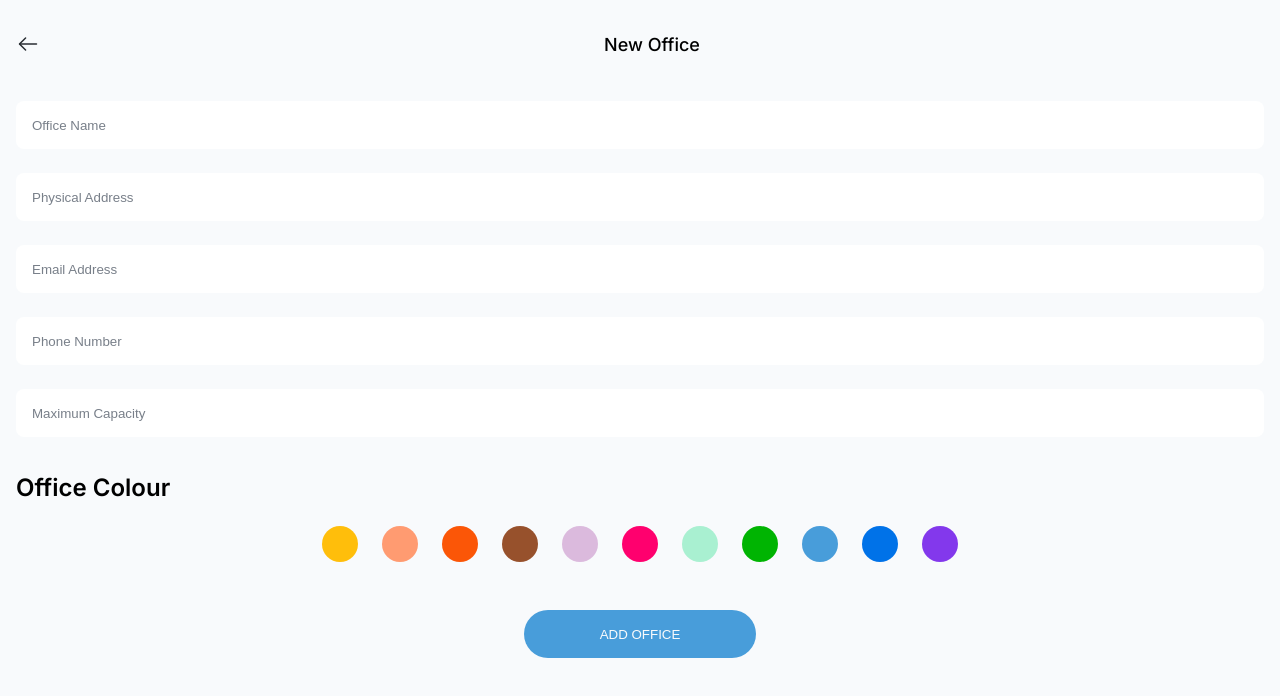
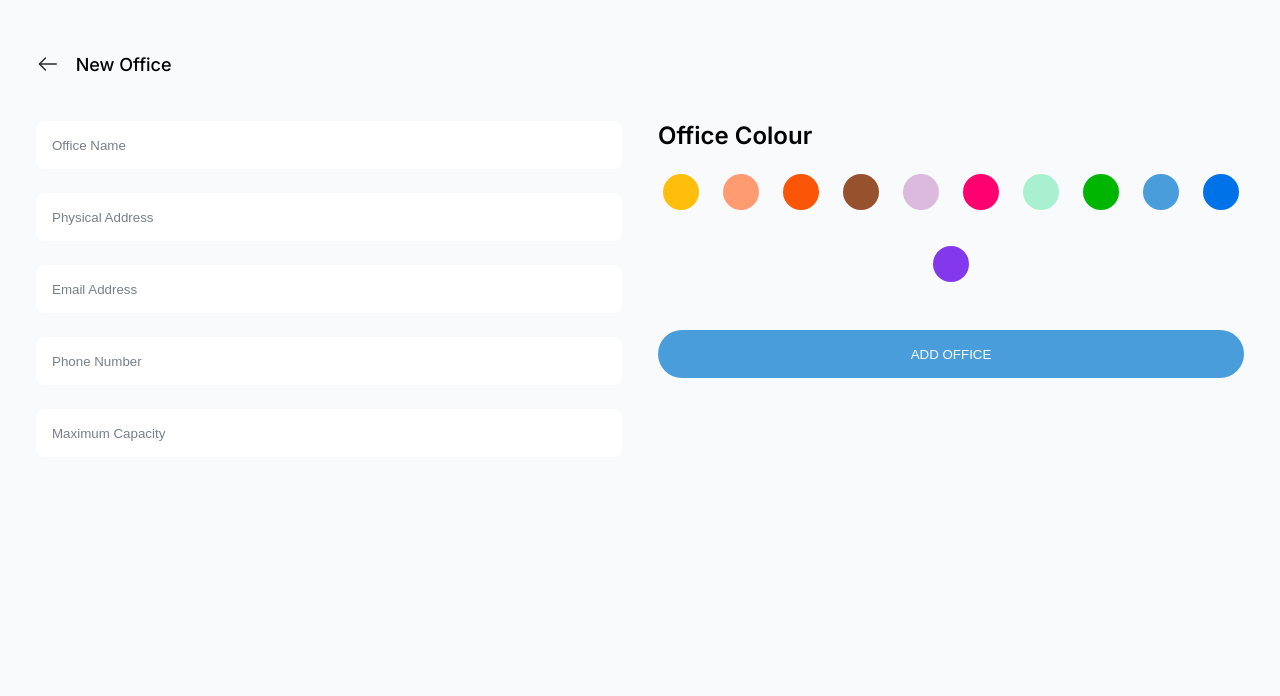
Before and after one commit to SabeloX/Office-Manager, a Next.js app: page /add-office in a window 1280 px wide. Shown: the top 696 px of the page. Built offline with nearby package versions, Linux system fonts and the light colour scheme.

Commit message:
OM-23: add responsiveness for add office page

```diff
--- a/components/page-title/page-title.css
+++ b/components/page-title/page-title.css
@@ -10,3 +10,15 @@
     font-size: 18px;
     font-weight: 500;
 }
+
+@media (min-width: 768px){
+    .page-title {
+        justify-content: start;
+        width: 100%;
+        max-width: 1440px;
+    }
+    .page-title > p {
+        text-align: left;
+        margin-left: 16px;
+    }
+}
--- a/pages/add-office/AddOffice.tsx
+++ b/pages/add-office/AddOffice.tsx
@@ -106,6 +106,7 @@ export const AddOffice = ({ currentOffice, edit }: Props) => {
         <>
         <div className="add-office">
             <PageTitle title="New Office" />
+            <div>
                 <div className="add-office__info">
                     <InputField value={officeName} onChange={(value) => setOfficeName(value)} placeholder="Office Name" />
                     <InputField value={physicalAddress} onChange={(value) => setPhysicalAddress(value)} placeholder="Physical Address" />
@@ -113,6 +114,7 @@ export const AddOffice = ({ currentOffice, edit }: Props) => {
                     <InputField value={phoneNumber} onChange={(value) => setPhoneNumber(value)} placeholder="Phone Number" />
                     <InputField value={maxCapacity} type='number' onChange={(value) => setMaxCapacity(parseInt(value))} placeholder="Maximum Capacity " />
                 </div>
+                <div>
                     <div className="add-office__choose-color">
                         <h3>Office Colour</h3>
                         <ChooseColor setColor={setOfficeColor} selectedColor={officeColor} />
@@ -123,6 +125,8 @@ export const AddOffice = ({ currentOffice, edit }: Props) => {
                         {edit && <Button text onClick={() => setOpenDeleteOffice(true)}>Delete Office</Button>}
                     </div>
                 </div>
+            </div>
+        </div>
         <DeleteModal office onDelete={handleDeleteOffice} open={openDeleteOffice} onClose={() => setOpenDeleteOffice(false)} />
         </>
     )
--- a/pages/add-office/add-office.css
+++ b/pages/add-office/add-office.css
@@ -2,7 +2,7 @@
     padding: 16px;
 }
 
-.add-office  > .page-title {
+.add-office .page-title {
     margin-bottom: 45px;
 }
 
@@ -23,7 +23,7 @@
     font-weight: 600;
 }
 
-.add-office > div:last-of-type {
+.add-office > div:first-of-type > div:last-of-type {
     display: flex;
     flex-direction: column;
     align-items: center;
@@ -38,3 +38,27 @@
 small {
     color: #F44336;
 }
+
+@media (min-width: 768px) {
+    .add-office{
+        padding: 36px;
+        display: flex;
+        flex-direction: column;
+        align-items: center;
+    }
+
+    .add-office > div:nth-of-type(2) {
+        display: flex;
+        gap: 36px;
+        max-width: 1440px;
+        width: 100%;
+    }
+
+    .add-office > div:nth-of-type(2) > .add-office__info {
+        flex: 1;
+    }
+
+    .add-office > div:nth-of-type(2) > div:last-of-type {
+        flex: 1;
+    }
+}
```
Also changed, not shown: pages/office-page/office-page.css (+3 -6 lines). Lines whose indentation alone changed are shown as unchanged.
